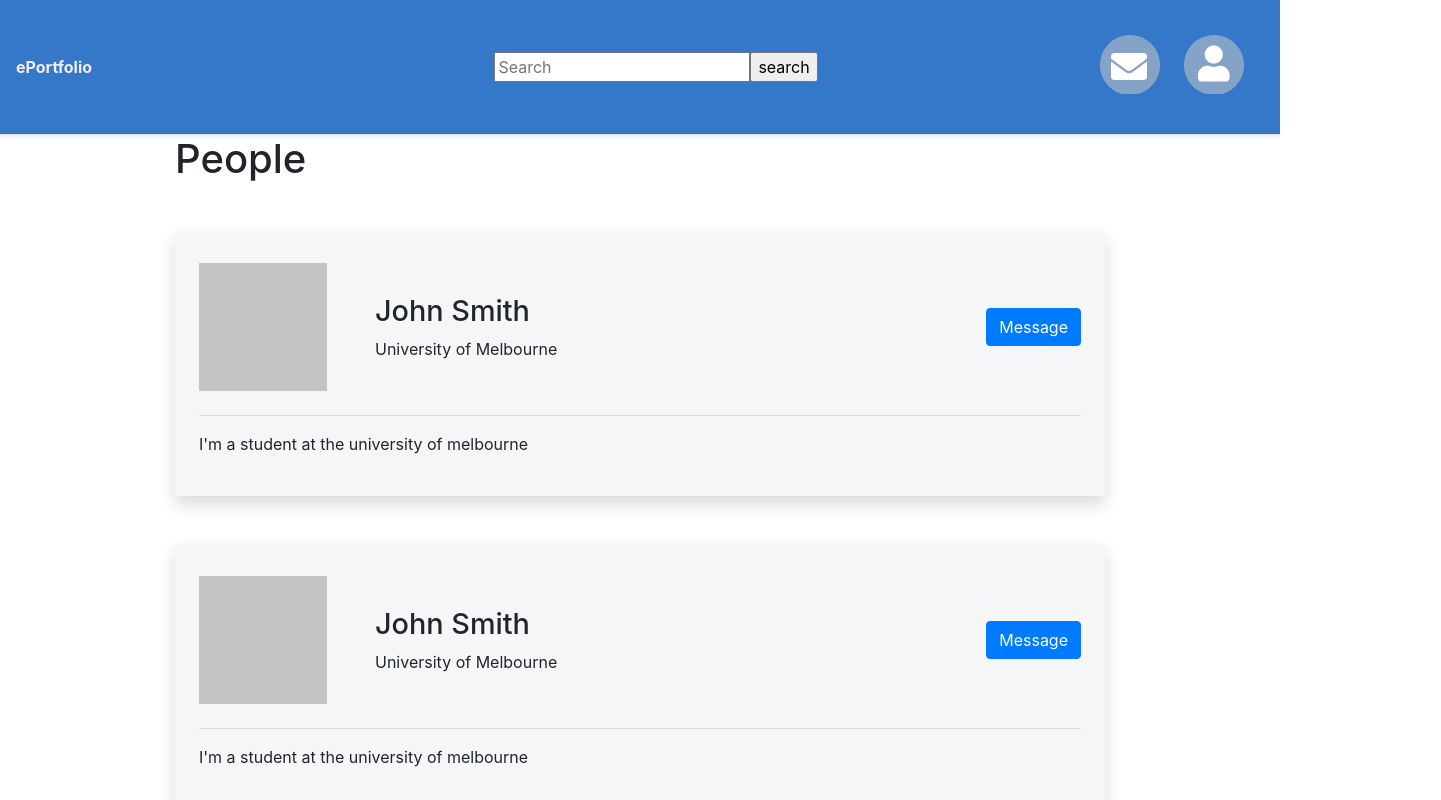
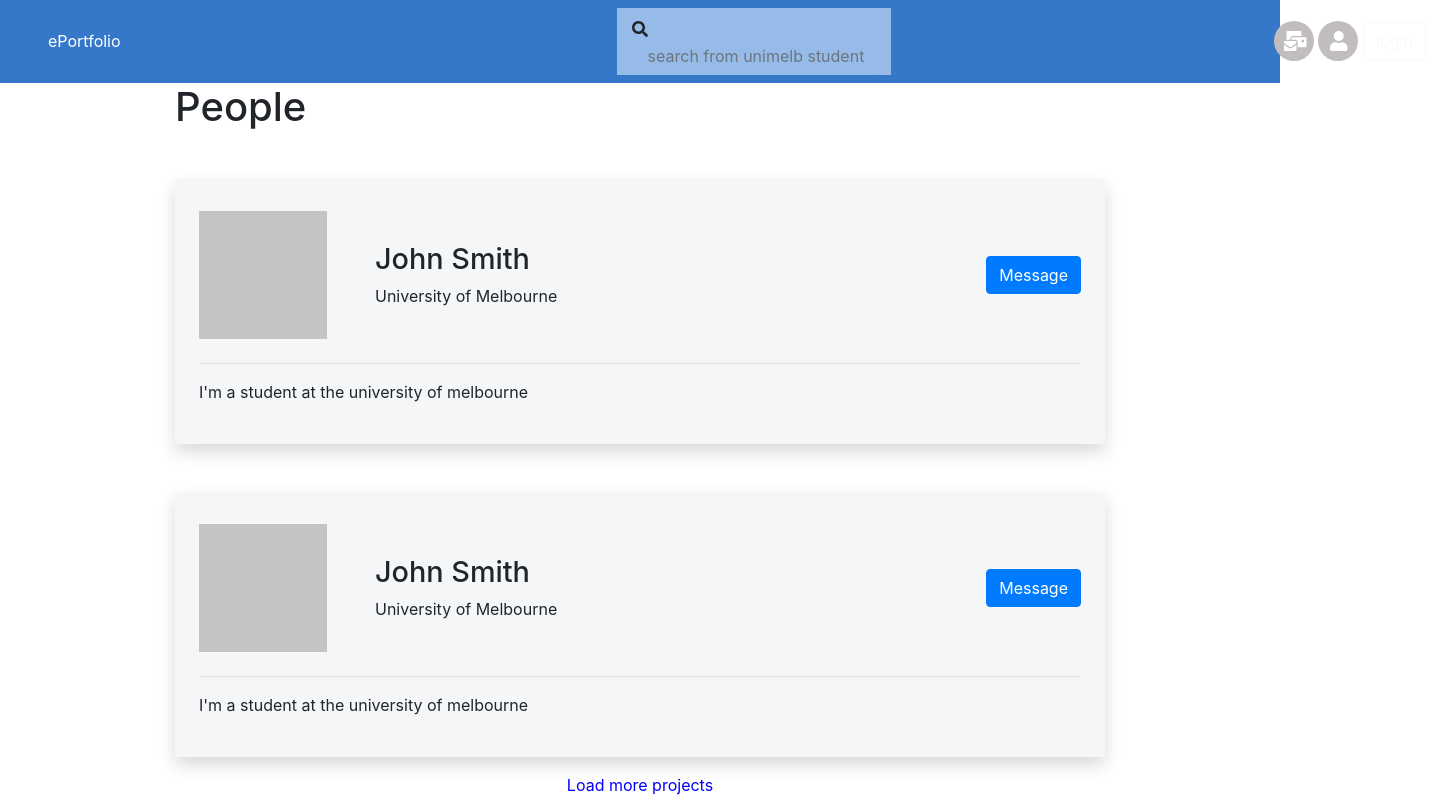
Before and after one commit to YanZhangBeef/IT-Project, a React (Create React App) app in the folder eportfolio/: page /search in a window 1280 px wide. Shown: the top 800 px of the page, 1441 px wide, since content can reach past the window. Built offline with nearby package versions, Linux system fonts and the light colour scheme.

Commit message:
using boostrap
using boostrap nav &&container. Improving the search bar.

```diff
--- /dev/null
+++ b/eportfolio/src/components/navigation/Navbar.css
@@ -0,0 +1,59 @@
+#navbar{
+    background-color: #3578C9;
+}
+#searchform{
+    margin-right:30rem;
+}
+.form-control{
+    margin-left: 0.25rem;
+}
+#eporfo{
+    color: white;
+}
+.input-group-prepend{
+    margin-top: 0.8rem;
+}
+#search{
+    margin-left: 30rem;
+    background-color: #96bbe8;
+    width: 20rem;
+}
+#searchinput{
+    background-color: #96bbe8;
+    border: 0ch;
+}
+#eport{
+    color: white;
+    font-size: medium;
+    margin-left:2rem;
+}
+#icons{
+    margin-left: 23rem;
+    width:13rem;
+
+}
+#searchinput{
+    width: 15rem;
+
+}
+#circle{
+
+    width: 2.5rem;
+    height: 2.5rem;
+    background: rgb(193, 189, 189);
+    margin-right: 0.3rem;
+    border-radius: 2rem;
+
+}
+#MailBulk{
+    margin-left: 0.65rem;
+}
+#user{
+    margin-left: 0.72rem;
+}
+#imailbulk{
+    color: white;
+}
+#iuser{
+    color: white;
+}
--- a/eportfolio/src/components/navigation/Navbar.js
+++ b/eportfolio/src/components/navigation/Navbar.js
@@ -1,28 +1,40 @@
 import React from "react";
 import { Link } from "react-router-dom";
-import styles from "./Navbar.module.css";
-import Icon1 from "./img/MailIcon.png"
-import Icon2 from "./img/peopleIcon.png"
+import { FontAwesomeIcon } from "@fortawesome/react-fontawesome";
+import {
+  faMailBulk,
+  faUser,
+  faSearch,
+} from "@fortawesome/free-solid-svg-icons";
+import "./Navbar.css";
 export default function Navbar(props) {
   return (
-    <nav className={`${styles["app-nav"]} navbar py-4 border-bottom shadow-sm`}>
-      <Link className={styles.link} to = "/login">ePortfolio</Link>
-
-      <div className = {styles.searchContainer}>
-          <input type="text" id = "inputtext" name="condition" placeholder="Search" />
-          <input type="submit" id ="bottom" value="search" />
-      </div>
+<nav class="navbar navbar-expand-xl navbar-light" id = "navbar">
+    <a class="navbar-brand" id = "eport">ePortfolio</a>
 
 
-      {/**The PPL and mail Icon */}
-      <ul className={styles.navbaricon}>
-        <li className={styles.icon}>
-          <Link to = "/chat"><img src={Icon1} alt="MailIcon"/></Link>
-        </li>
-        <li className={styles.icon}>
-          <Link to = "/"><img src={Icon2} alt="PeopleIcon"/></Link>
-        </li>
-      </ul>
-    </nav>
-  );
+  <div class="container" id = "search">
+  <form class="form-inline">
+    <div class="input-group">
+      <div class="input-group-prepend">
+      <FontAwesomeIcon icon={ faSearch} />
+      </div>
+      <input type="text" class="form-control" id="searchinput" placeholder="search from unimelb students" aria-describedby="basic-addon1"/>
+    </div>
+  </form>
+</div>
+
+
+
+     <div class="container-fluid" id = "icons">
+    <div class = "circle" id = "circle">
+      <a class="navbar-brand" href="/chat" id = "MailBulk"><FontAwesomeIcon icon={faMailBulk} id="imailbulk"/></a>
+    </div>
+    <div class = "circle" id = "circle">
+    <a class="navbar-brand" href="/" id = "user"><FontAwesomeIcon icon={ faUser} id = "iuser" /></a>
+    </div>
+    <a class="btn btn-outline-light" href="/login" role="button">login</a>
+    </div>
+</nav>
+  )
 }
--- a/eportfolio/src/components/navigation/Navbar.module.css
+++ /dev/null
@@ -1,22 +0,0 @@
-.app-nav {
-  background: #3578c9;
-  color: #efefef;
-  font-weight: bolder;
-}
-
-.link {
-  color: #efefef;
-}
-
-.searchContainer{
-  margin-left:10rem;
-}
-.navbaricon{
-  display: flex;
-}
-
-.icon{
-  margin-top:7%;
-  list-style:none;
-  margin-right: 1.25rem;
-}
```
